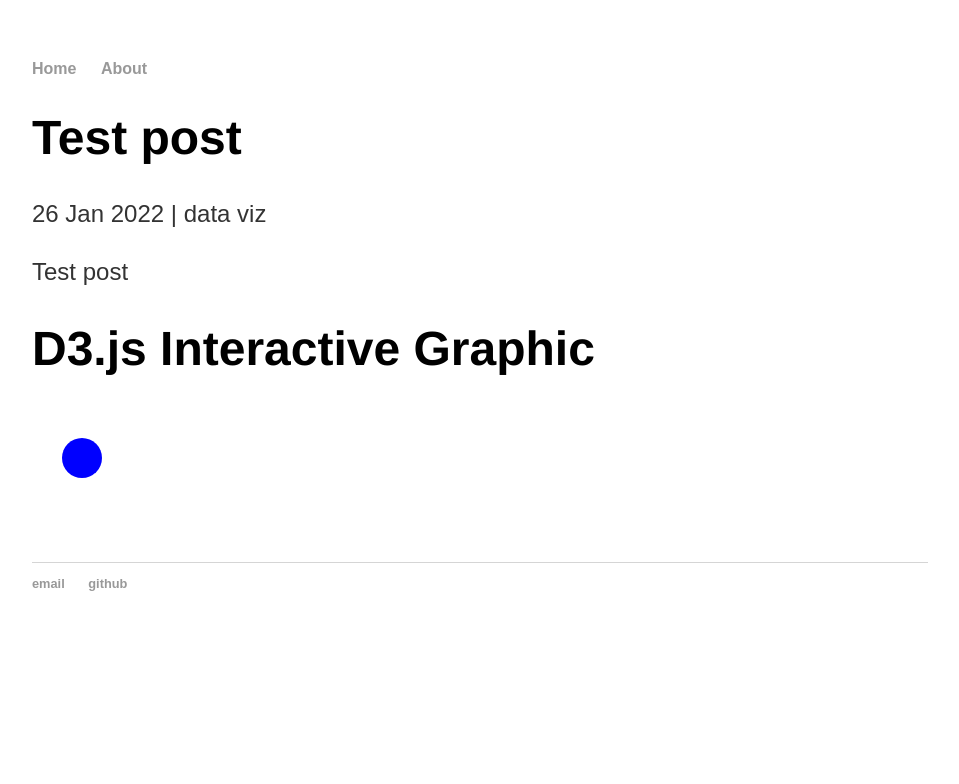
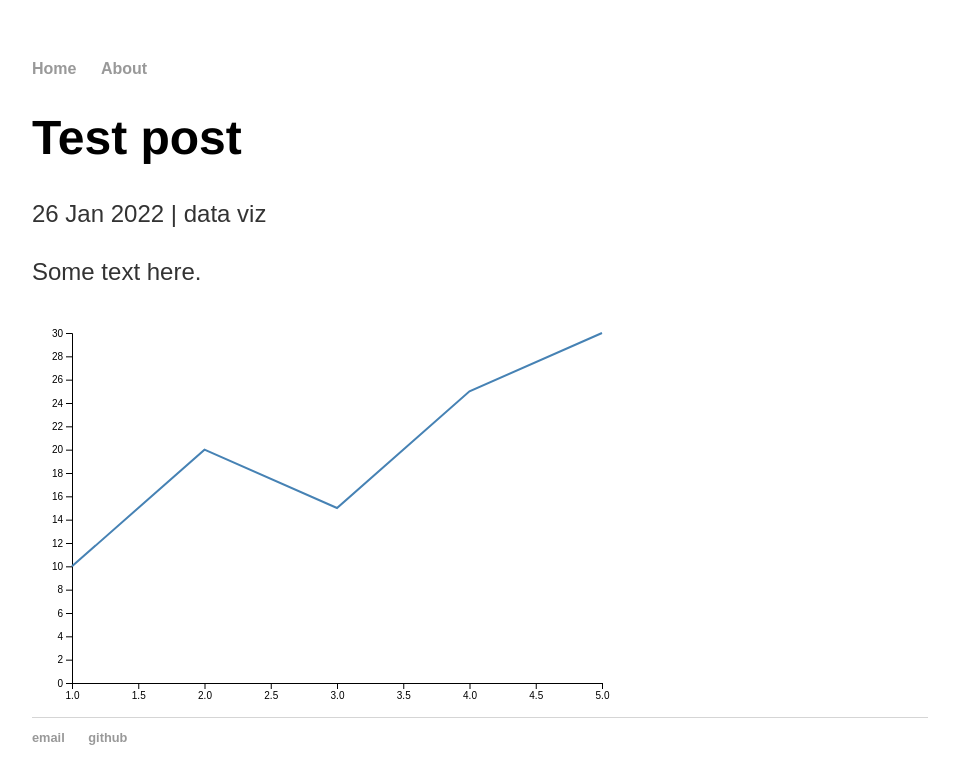
Before and after one commit to georgeball95/georgeball95.github.io, a Jekyll site: the page built from _posts/2024-02-31-test-viz.md, in a window 1280 px wide. Shown: the top 784 px of the page, without its empty margins (160-1119 px from the left). Built offline with Jekyll 4.4.1, drawn with Linux system fonts in a browser that asks for light colours; part of the change alters nothing that is shown.

Commit message:
test d3.js post edit

```diff
--- a/_posts/2024-02-31-test-viz.md
+++ b/_posts/2024-02-31-test-viz.md
@@ -5,22 +5,59 @@ date: 2022-01-26
 tags: ["data viz"]
 ---
 
-Test post
+Some text here.
 
-# D3.js Interactive Graphic
-
-<div id="graph-container">
-    <svg id="graph"></svg>
-</div>
+<div id="line-plot"></div>
 
 <script src="https://d3js.org/d3.v7.min.js"></script>
 <script>
-    // Your D3.js code here
-    // Example:
-    const svg = d3.select("#graph");
-    svg.append("circle")
-       .attr("cx", 50)
-       .attr("cy", 50)
-       .attr("r", 20)
-       .style("fill", "blue");
+    // Define the data
+    const data = [
+        {x: 1, y: 10},
+        {x: 2, y: 20},
+        {x: 3, y: 15},
+        {x: 4, y: 25},
+        {x: 5, y: 30}
+    ];
+
+    // Set the dimensions and margins of the plot
+    const margin = {top: 20, right: 30, bottom: 30, left: 40},
+        width = 600 - margin.left - margin.right,
+        height = 400 - margin.top - margin.bottom;
+
+    // Append the SVG object to the div
+    const svg = d3.select("#line-plot")
+        .append("svg")
+        .attr("width", width + margin.left + margin.right)
+        .attr("height", height + margin.top + margin.bottom)
+        .append("g")
+        .attr("transform", "translate(" + margin.left + "," + margin.top + ")");
+
+    // X scale and axis
+    const x = d3.scaleLinear()
+        .domain(d3.extent(data, d => d.x))
+        .range([0, width]);
+    svg.append("g")
+        .attr("transform", "translate(0," + height + ")")
+        .call(d3.axisBottom(x));
+
+    // Y scale and axis
+    const y = d3.scaleLinear()
+        .domain([0, d3.max(data, d => d.y)])
+        .range([height, 0]);
+    svg.append("g")
+        .call(d3.axisLeft(y));
+
+    // Line function
+    const line = d3.line()
+        .x(d => x(d.x))
+        .y(d => y(d.y));
+
+    // Draw the line
+    svg.append("path")
+        .datum(data)
+        .attr("fill", "none")
+        .attr("stroke", "steelblue")
+        .attr("stroke-width", 2)
+        .attr("d", line);
 </script>
```
